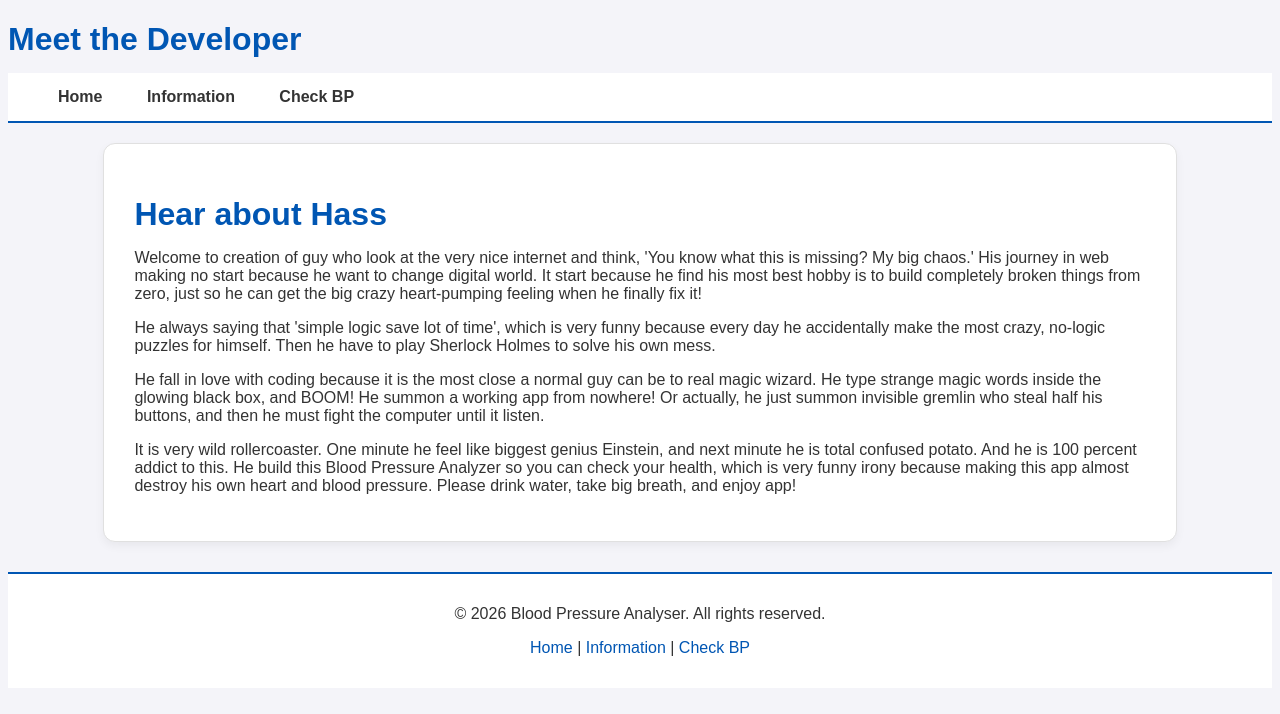
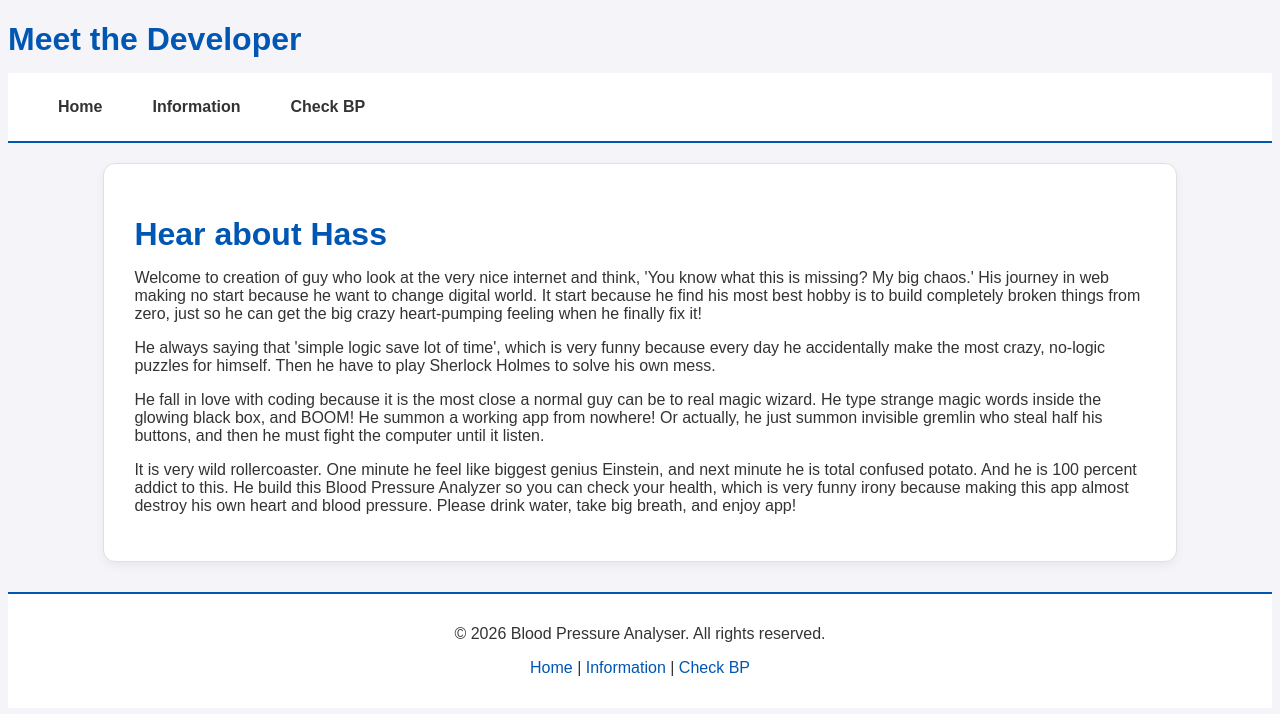
Before and after one commit to Hass002-dev/blood-pressure-analyzer, a plain HTML site: page indexabout.html in a window 1280 px wide. Drawn offline with Linux system fonts and the light colour scheme.

Commit message:
Fix nav wrapping and center card headings

```diff
--- a/style.css
+++ b/style.css
@@ -28,7 +28,11 @@ h1, h2, h3 {
 nav {
   background-color: #FFFFFF;
   padding: 15px 30px;
-  border-bottom: 2px solid #0056B3; /* A nice blue racing stripe at the bottom */
+  border-bottom: 2px solid #0056B3;
+  display: flex;
+  gap: 10px;
+  align-items: center;
+  flex-wrap: nowrap;
 }
 
 /* 5. LINKS & BUTTONS (The Action Items) */
@@ -52,6 +56,7 @@ a:hover, button:hover {
 nav a {
   background-color: transparent;
   color: #333333;
+  white-space: nowrap;
 }
 nav a:hover {
   color: #0056B3; /* Nav links just turn blue on hover instead of getting a background */
@@ -73,6 +78,9 @@ footer a {
   margin: 20px auto;
   width: 80%;
 }
+.cards h2 {
+  text-align: center;
+}
 @media (max-width: 600px) {
   .form-container, .cards, .about, .intro, .actions {
     padding: 20px; /* Less padding on mobile for better fit */
```
